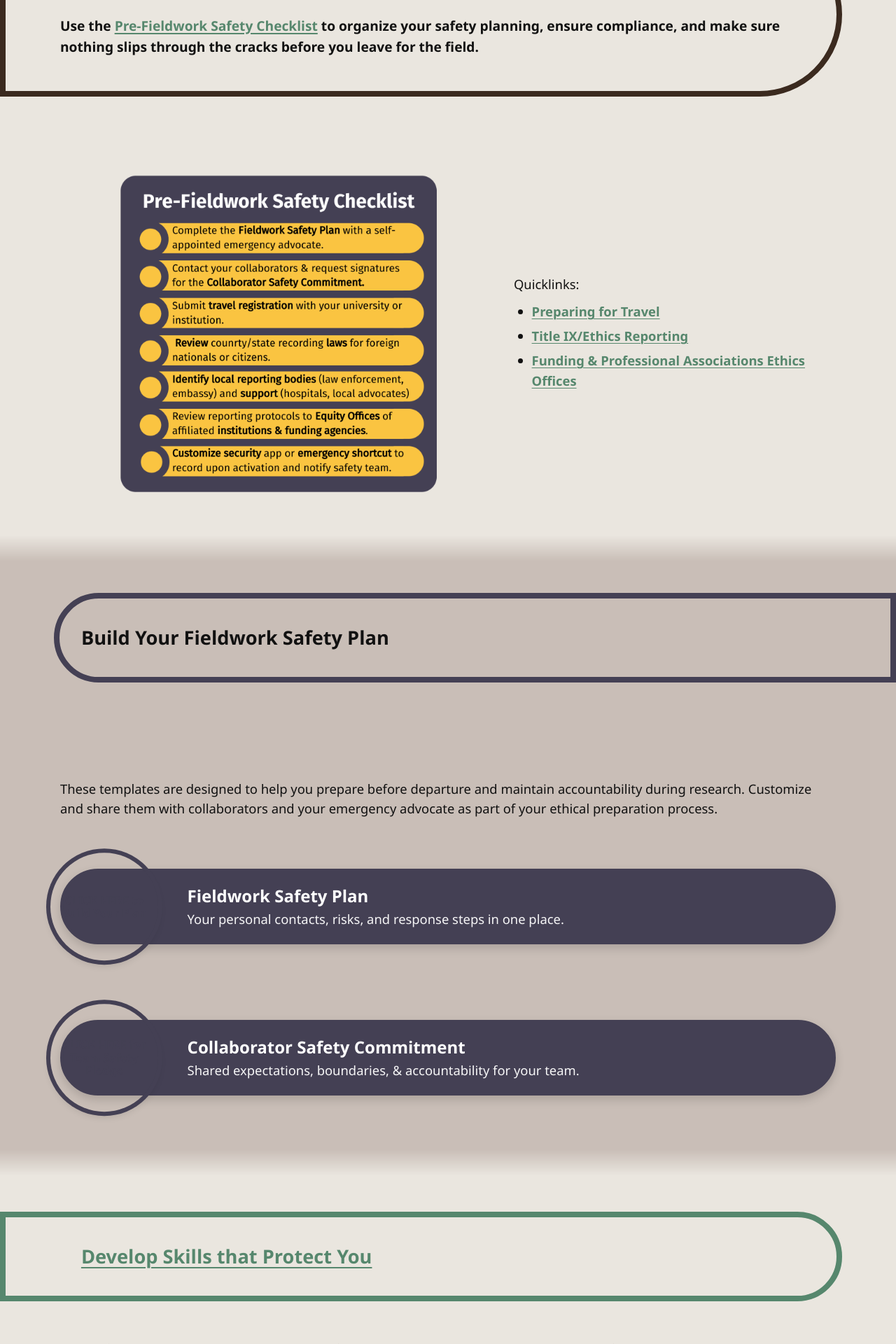
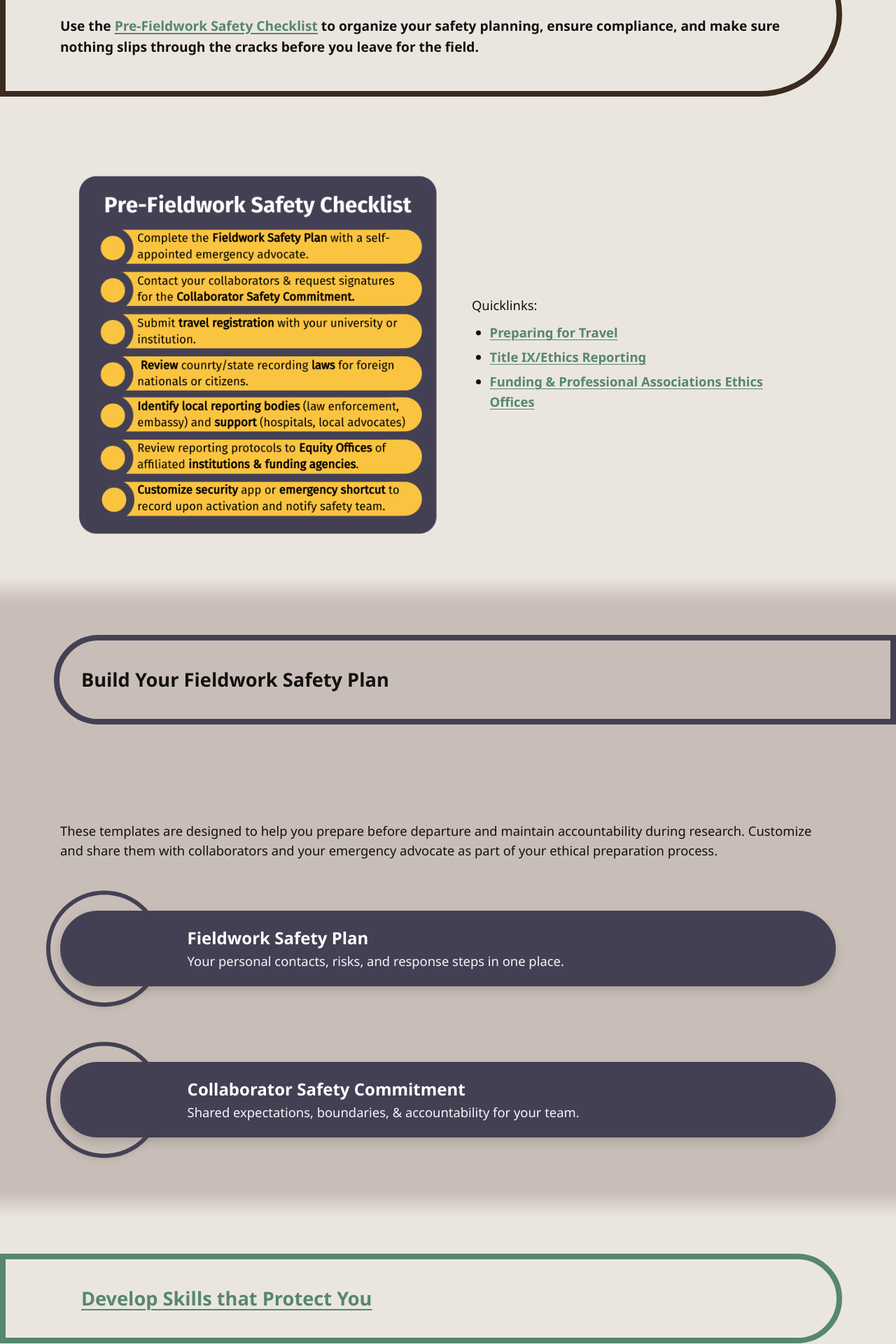
Before and after one commit to AnthroSafetyWarrior/GoldenTrowelProject, a Jekyll site: the page built from _pages/preparing.html, in a window 1280 px wide. Shown: the part 1818-3738 px from the top of the page at 70% size. Built offline with Jekyll 4.4.1, drawn with Linux system fonts in a browser that asks for light colours.

Commit message:
updating pages

```diff
--- a/_pages/preparing.html
+++ b/_pages/preparing.html
@@ -16,9 +16,9 @@ hero_tint: .40
   --right-min: 380px;
   --gap: clamp(26px, 2vw, 48px);
 
-  --img-min: 460px;
+  --img-min: 520px;
   --img-ideal: 28vw;
-  --img-max: 580px;
+  --img-max: 640px;
 
   --text-measure: 54ch;
 
```
